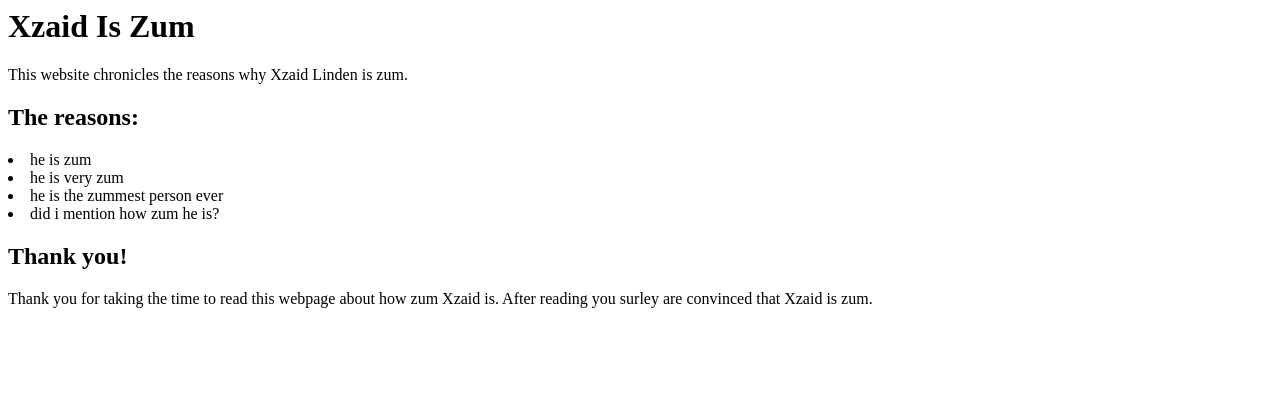
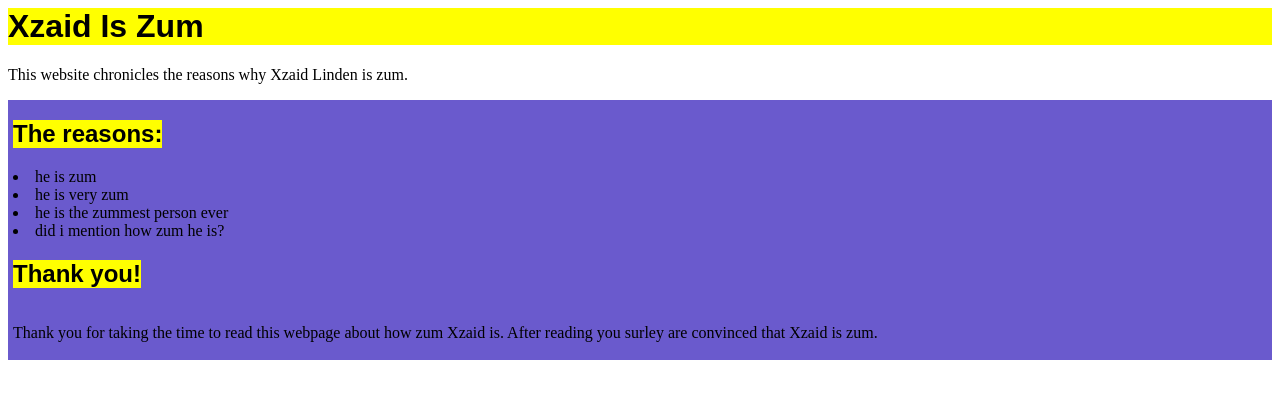
Before and after one commit to Pinstripes104/xzaid-is-zum, a plain HTML site: page index.html in a window 1280 px wide. Drawn offline with Linux system fonts and the light colour scheme.

Commit message:
Add files via upload

```diff
--- a/index.html
+++ b/index.html
@@ -1,8 +1,17 @@
 <html>
+
+    <head>
+        <link rel="stylesheet" href="style.css">
+    </head>
+
     <body>
+        <header>
         <h1>Xzaid Is Zum</h1>
         <p>This website chronicles the reasons why Xzaid Linden is zum.</p>
+        </header>
 
+
+        <div class="main-body">
         <h2>The reasons:</h2>
         <li>he is zum</li>
         <li>he is very zum</li>
@@ -11,5 +20,6 @@
 
         <h2>Thank you!</h2>
         <p>Thank you for taking the time to read this webpage about how zum Xzaid is. After reading you surley are convinced that Xzaid is zum.</p>
+        </div>
     </body>
 </html>
--- /dev/null
+++ b/style.css
@@ -0,0 +1,15 @@
+h1{
+    background-color: yellow;
+    font-family: Arial;
+}
+h2{
+    background-color: yellow;
+    font-family: Arial;
+    display: inline-block;
+}
+.main-body{
+    background-color: slateblue;
+    padding-left: 5px;
+    padding-right: 5px;
+    padding-bottom: 2px;
+}
```
